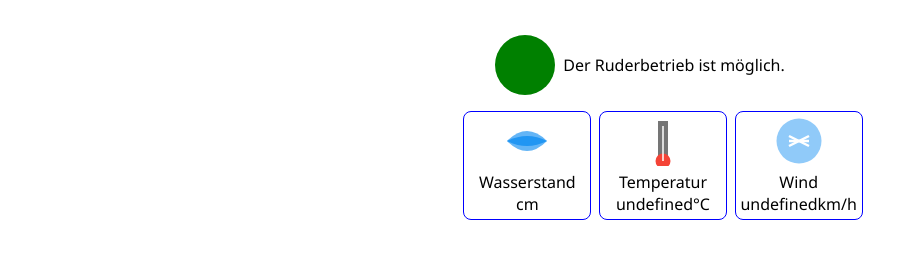
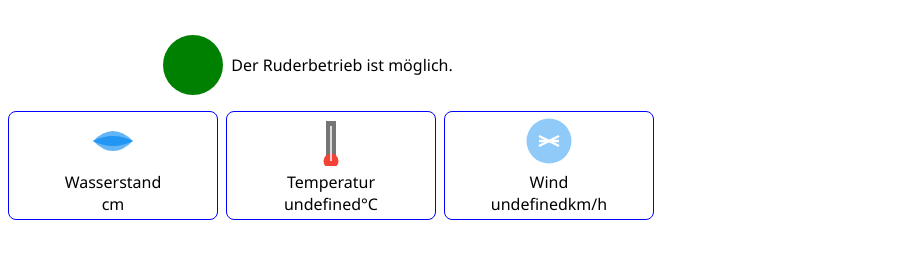
Before and after one commit to SpacialCircumstances/Ruderampel, a plain HTML site: page index.html in a window 1280 px wide. Shown: the part 61-320 px from the top of the page, without its empty margins (0-918 px from the left). Drawn offline with Linux system fonts and the light colour scheme; no server answers.

Commit message:
Better layout

```diff
--- a/ruderampel.css
+++ b/ruderampel.css
@@ -3,16 +3,18 @@
 }
 
 .ruderampel {
+    width: 600px;
     display: flex;
     flex-direction: column;
-    align-items: center;
+    align-items: stretch;
+    justify-content: flex-start;
     font-family: "Segoe UI", "Roboto", "Fira Sans", "Droid Sans", "Helvetica Neue", "Helvetica", "Arial", sans-serif;
 }
 
 .ruderampel .ampel {
     display: flex;
     flex-direction: row;
-    justify-content: space-between;
+    justify-content: center;
     align-items: center;
     gap: 8px;
 }
```
